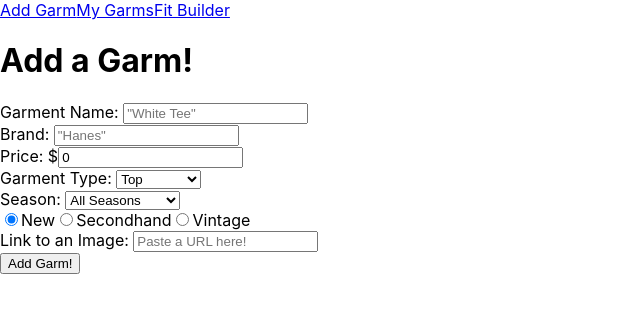
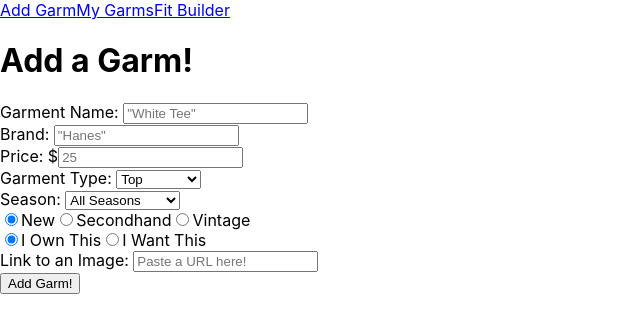
Before and after one commit to Zachary-Roland/closet-app-react, a React (Create React App) app: page /addGarm in a window 1280 px wide. Shown: the top 332 px of the page, without its empty margins (0-640 px from the left). Built offline with nearby package versions, Linux system fonts and the light colour scheme.

Commit message:
adds "owned" key to garm object and matching field

```diff
--- a/src/components/AddGarmPage.js
+++ b/src/components/AddGarmPage.js
@@ -6,23 +6,25 @@ const AddGarm = () => {
   const [garmType, setGarmType] = useState("top");
   const [garmCondition, setGarmCondition] = useState("new");
   const [garmBrand, setGarmBrand] = useState("");
-  const [garmPrice, setGarmPrice] = useState(0);
+  const [garmPrice, setGarmPrice] = useState("");
   const [garmImg, setGarmImg] = useState("");
   const [garmSeason, setGarmSeason] = useState("all");
+  const [garmOwn, setGarmOwn] = useState("true");
   const { garms, addGarm } = useContext(GarmsContext);
   const clearForm = () => {
     setGarmName("");
     setGarmType("top");
     setGarmBrand("");
-    setGarmPrice(0);
+    setGarmPrice("");
     setGarmCondition("new");
     setGarmSeason("all");
     setGarmImg("");
+    setGarmOwn(true);
   };
   return (
     <>
       <form>
-        {/* Form to input new garment info. Should include Name, Brand, Price Paid, Type, & Condition, and Season */}
+        {/* Form to input new garment info. Should include Name, Brand, Price Paid, Type, & Condition, and Season, and Owned/Want */}
         <h1>Add a Garm!</h1>
         {/* Garment Name */}
         <div>
@@ -59,13 +61,11 @@ const AddGarm = () => {
           <label htmlFor="garmType">Garment Type: </label>
           <select
             name="garmType"
-            // defaultValue="top"
+            defaultValue="top"
             value={garmType}
             onChange={(e) => setGarmType(e.target.value)}
           >
-            <option value="top" selected="selected">
-              Top
-            </option>
+            <option value="top">Top</option>
             <option value="bottom">Bottoms</option>
             <option value="outerwear">Outerwear</option>
             <option value="footwear">Footwear</option>
@@ -77,11 +77,10 @@ const AddGarm = () => {
           <select
             name="garmSeason"
             value={garmSeason}
+            defaultValue="all"
             onChange={(e) => setGarmSeason(e.target.value)}
           >
-            <option value="all" selected="selected">
-              All Seasons
-            </option>
+            <option value="all">All Seasons</option>
             <option value="SS">Spring/Summer</option>
             <option value="FW">Fall/Winter</option>
           </select>
@@ -89,30 +88,59 @@ const AddGarm = () => {
         {/* Condition */}
         <div>
           <input
+            checked={garmCondition === "new"}
             id="new"
-            defaultChecked="checked"
             type="radio"
             name="condition"
             value="new"
-            onClick={(e) => setGarmCondition(e.target.value)}
+            onChange={(e) => setGarmCondition(e.target.value)}
           ></input>
           <label htmlFor="new">New</label>
           <input
+            checked={garmCondition === "used"}
             id="used"
             type="radio"
             name="condition"
             value="used"
-            onClick={(e) => setGarmCondition(e.target.value)}
+            onChange={(e) => setGarmCondition(e.target.value)}
           ></input>
           <label htmlFor="used">Secondhand</label>
           <input
+            checked={garmCondition === "vintage"}
             id="vintage"
             type="radio"
             name="condition"
             value="vintage"
-            onClick={(e) => setGarmCondition(e.target.value)}
+            onChange={(e) => setGarmCondition(e.target.value)}
           ></input>
           <label htmlFor="vintage">Vintage</label>
+        </div>
+        {/* Owned */}
+        <div>
+          <input
+            checked={garmOwn === "true"}
+            id="own"
+            type="radio"
+            name="owned"
+            value="true"
+            onChange={(e) => {
+              console.log(garmOwn);
+              setGarmOwn(e.target.value);
+            }}
+          ></input>
+          <label htmlFor="own">I Own This</label>
+          <input
+            checked={garmOwn === "false"}
+            id="want"
+            type="radio"
+            name="owned"
+            value="false"
+            onChange={(e) => {
+              console.log(garmOwn);
+              setGarmOwn(e.target.value);
+            }}
+          ></input>
+          <label htmlFor="want">I Want This</label>
         </div>
         {/* Image Link */}
         <div>
@@ -137,10 +165,11 @@ const AddGarm = () => {
               season: garmSeason,
               id: "1",
               img: garmImg,
+              own: garmOwn,
             });
             clearForm();
             console.log(
-              `Name: ${garmName}, Brand: ${garmBrand}, Price: ${garmPrice}, Type: ${garmType}, Condition: ${garmCondition}, Img: ${garmImg}`
+              `Name: ${garmName}, Brand: ${garmBrand}, Price: ${garmPrice}, Type: ${garmType}, Condition: ${garmCondition}, Img: ${garmImg}, Own: ${garmOwn}`
             );
           }}
         >
--- a/src/context/GarmContext.js
+++ b/src/context/GarmContext.js
@@ -13,6 +13,7 @@ export function GarmsProvider(props) {
       season: "SS",
       id: "1",
       img: "./images/peacepants.webp",
+      own: "false",
     },
     {
       title: "Straight Leg Denim",
@@ -23,6 +24,7 @@ export function GarmsProvider(props) {
       season: "FW",
       id: "2",
       img: "./images/jeans.jpg",
+      own: "true",
     },
     {
       title: "Olive Chore Coat",
@@ -33,6 +35,7 @@ export function GarmsProvider(props) {
       season: "FW",
       id: "3",
       img: "./images/paynterjacket.webp",
+      own: "true",
     },
     {
       title: "Polite Pullover",
@@ -43,6 +46,7 @@ export function GarmsProvider(props) {
       season: "FW",
       id: "4",
       img: "./images/politepullover.webp",
+      own: "false",
     },
     {
       title: "Maritime Shirt",
@@ -53,6 +57,7 @@ export function GarmsProvider(props) {
       season: "all",
       id: "5",
       img: "./images/denimshirt.jpg",
+      own: "true",
     },
     {
       title: "White T-Shirt",
@@ -63,6 +68,7 @@ export function GarmsProvider(props) {
       season: "all",
       id: "6",
       img: "./images/whitetee.jpg",
+      own: "true",
     },
     {
       title: "Work Boots",
@@ -73,6 +79,7 @@ export function GarmsProvider(props) {
       season: "FW",
       id: "7",
       img: "./images/boots.jpg",
+      own: "false",
     },
     {
       title: "White High-tops",
@@ -83,6 +90,7 @@ export function GarmsProvider(props) {
       season: "all",
       id: "8",
       img: "./images/converse.jpg",
+      own: "true",
     },
   ]);
   const addGarm = useCallback((toAdd) => {
```
